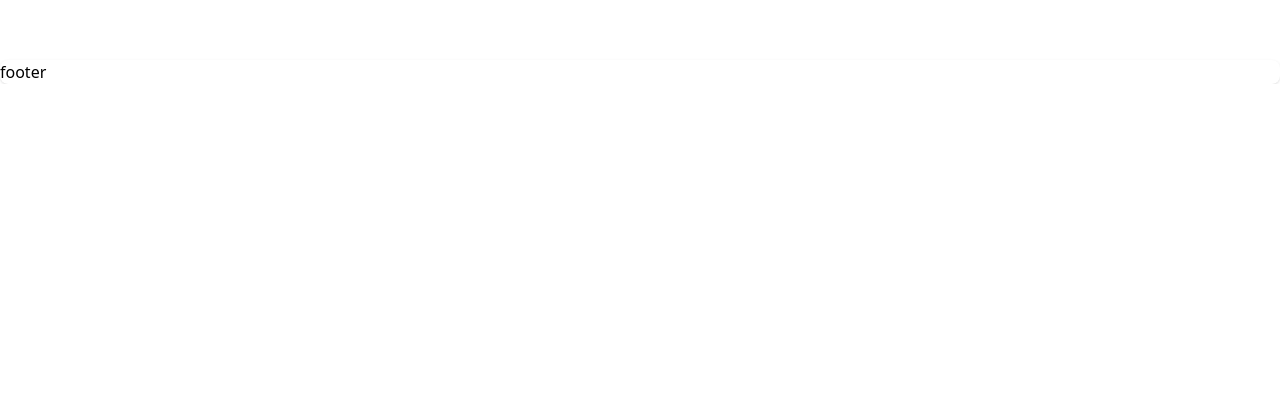
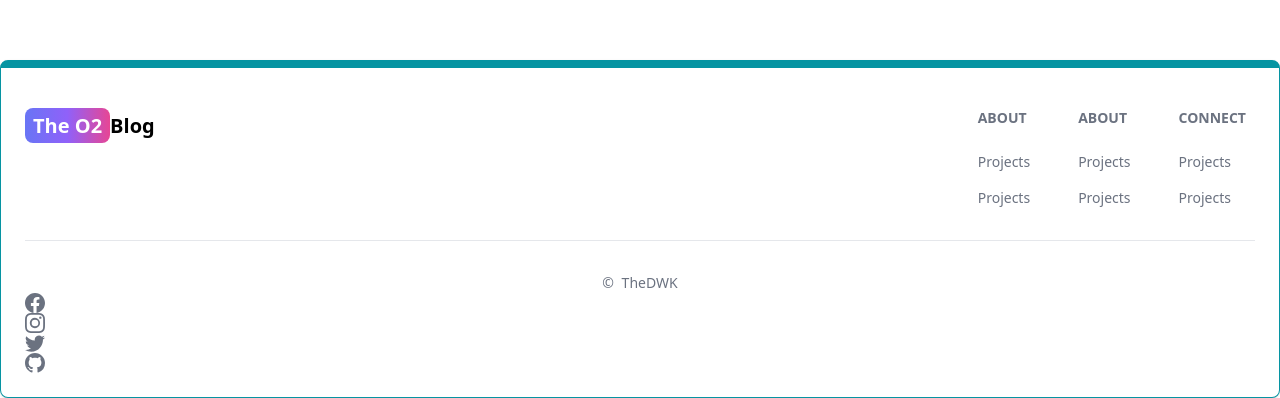
Before and after one commit to thewdk/blog-app-alx, a React (Vite) app in the folder client/: page /sign-up in a window 1280 px wide. Shown: the part 884-1282 px from the top of the page. Before the commit the page ends 968 px from the top, so only its background shows below. Built offline with nearby package versions, Linux system fonts and the light colour scheme.

Commit message:
add Footer.Icon

```diff
--- a/client/src/components/Footer.jsx
+++ b/client/src/components/Footer.jsx
@@ -1,10 +1,72 @@
 import { Footer } from 'flowbite-react'
-
+import { Link } from 'react-router-dom'
+import { BsFacebook, BsInstagram, BsTwitter, BsGithub } from 'react-icons/bs'
 
 export default function FooterCom() {
   return (
-    <div>
-      <Footer>footer</Footer>
-    </div>
+
+      <Footer container className='border border-t-8 border-teal-500'>
+        <div className="w-full max-w-7xl mx-auto">
+            <div className="grid w-full justify-between sm:flex md:grid-cols-1">
+                <div className="mt-5">
+                    <Link to='/' className='self-center whitespace-nowrap text-lg sm:text-xl font-semibold dark:text-white'>
+                        <span className='px-2 py-1 bg-gradient-to-r from-indigo-500 via-purple-500 to-pink-500 rounded-lg text-white'>The O2</span>
+                        Blog
+                    </Link>
+                </div>
+                <div className=" grid grid-cols-2 gap-8 mt-4 sm:grid-cols-3 sm:gap-6">
+                    <div>
+                        <Footer.Title title='About' />
+                        <Footer.LinkGroup col>
+                            <Footer.Link href='#' target='_blank' rel='noopener noreferrer'>
+                                Projects
+                            </Footer.Link>
+                            <Footer.Link href='#' target='_blank' rel='noopener noreferrer'>
+                                Projects
+                            </Footer.Link>
+                        </Footer.LinkGroup>
+
+                    </div>
+                    <div>
+                        <Footer.Title title='About' />
+                        <Footer.LinkGroup col>
+                            <Footer.Link href='#' target='_blank' rel='noopener noreferrer'>
+                                Projects
+                            </Footer.Link>
+                            <Footer.Link href='#' target='_blank' rel='noopener noreferrer'>
+                                Projects
+                            </Footer.Link>
+                        </Footer.LinkGroup>
+
+                    </div>
+                    <div>
+                        <Footer.Title title='Connect' />
+                        <Footer.LinkGroup col>
+                            <Footer.Link href='#' target='_blank' rel='noopener noreferrer'>
+                                Projects
+                            </Footer.Link>
+                            <Footer.Link href='#' target='_blank' rel='noopener noreferrer'>
+                                Projects
+                            </Footer.Link>
+                        </Footer.LinkGroup>
+
+                    </div>
+
+                </div>
+            </div>
+            <Footer.Divider/>
+            <div className="">
+                <Footer.Copyright href='#' by='TheDWK' year={new Date().getFullYear} />
+                <div className="">
+                    <Footer.Icon href='#' icon={BsFacebook}/>
+                    <Footer.Icon href='#' icon={BsInstagram}/>
+                    <Footer.Icon href='#' icon={BsTwitter}/>
+                    <Footer.Icon href='#' icon={BsGithub}/>
+                    {/* <Footer.Icon href='#' icon={BsFacebook}/> */}
+                </div>
+            </div>
+        </div>
+      </Footer>
+
   )
 }
```
